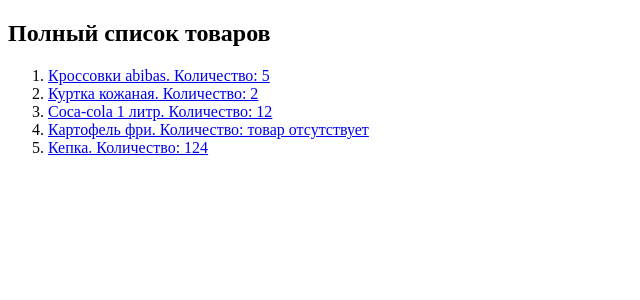
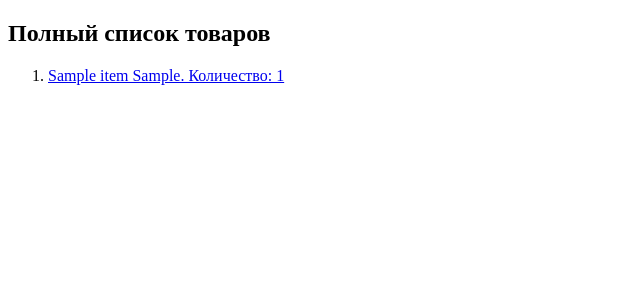
Before and after one commit to scumrat13/FirstDjango_Rep, a Django app: page /items/ in a window 1280 px wide. Shown: the part 26-326 px from the top of the page, without its empty margins (0-640 px from the left). Run offline with Django 5.2, Linux system fonts and the light colour scheme; tables that the repository leaves empty hold one stand-in row (values such as "Sample post").

Commit message:
Module3.Part1. Done

```diff
--- a/MainApp/views.py
+++ b/MainApp/views.py
@@ -1,13 +1,14 @@
 from django.shortcuts import render
 from django.http import HttpResponse
+from .models import Item
 
-items = [
-   {"id": 1, "name": "Кроссовки abibas" ,"quantity":5},
-   {"id": 2, "name": "Куртка кожаная" ,"quantity":2},
-   {"id": 5, "name": "Coca-cola 1 литр" ,"quantity":12},
-   {"id": 7, "name": "Картофель фри" ,"quantity":0},
-   {"id": 8, "name": "Кепка" ,"quantity":124},
-]
+# items = [
+#    {"id": 1, "name": "Кроссовки abibas" ,"quantity":5},
+#    {"id": 2, "name": "Куртка кожаная" ,"quantity":2},
+#    {"id": 5, "name": "Coca-cola 1 литр" ,"quantity":12},
+#    {"id": 7, "name": "Картофель фри" ,"quantity":0},
+#    {"id": 8, "name": "Кепка" ,"quantity":124},
+# ]
 
 def home(request):
     context = {
@@ -27,21 +28,24 @@ def about(request):
     return render(request, "about.html", context)
 
 def item_info(request, item_id:int):
+    # Почитать про .get, это избавит от перебора
+    items = Item.objects.all()
     item = None
     for i in items:
-        if i['id'] == item_id:
+        if i.id == item_id:
             item = i
             break
     if item:
         context = {
-            "item_name": item["name"],
-            "item_quantity": item["quantity"]
+            "item_name": item.name,
+            "item_count": item.count
         }
         return render(request, "item.html", context)
     return HttpResponse(f'<h2>Товар с id={item_id} не найден</h2> <br> <a href="/items"> Обратно к списку товаров </a>')
 
 
 def all_items(request):
+    items = Item.objects.all()
     context = {
         "items": items
     }
--- a/templates/item.html
+++ b/templates/item.html
@@ -11,10 +11,10 @@
     <a href="/">Home</a> / <a href="/items">Items</a> / <a href="/about">About</a>
 </header>
 <h1> Страница товара: {{ item_name }} <h1>
-    {% if item_quantity <= 0 %}
+    {% if item_count <= 0 %}
         <h2>Количество: Товар отсутствует <h2>
     {% else %}
-        <h2> Количество: {{ item_quantity }} <h2>
+        <h2> Количество: {{ item_count }} <h2>
     {% endif %}
 <p>
     <a href="/items">Обратно к списку товаров</a>
--- a/templates/items_list.html
+++ b/templates/items_list.html
@@ -13,12 +13,13 @@
     {% comment %} Я неправильно понял задание, поэтому "товар отсутствует" добавил и сюда {% endcomment %}
         <ol>
             {% for item in items %}
-                {% if item.quantity <= 0 %}
-                <a href= /item/{{ item.id }}><li>{{ item.name }}. Количество: товар отсутствует</a></li>
+                {% if item.count <= 0 %}
+                <a href= /item/{{ item.id }}><li>{{ item.name }} {{ item.brand }}. Количество: товар отсутствует</a></li>
                 {% else %}
-                <a href= /item/{{ item.id }}><li>{{ item.name }}. Количество: {{ item.quantity }}</a></li>
+                <a href= /item/{{ item.id }}><li>{{ item.name }} {{ item.brand }}. Количество: {{ item.count }}</a></li>
                 {% endif %}
             {% endfor %}
         </ol>
+
 </body>
 </html>
```
